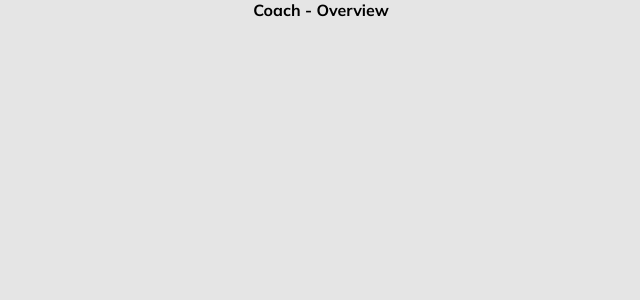
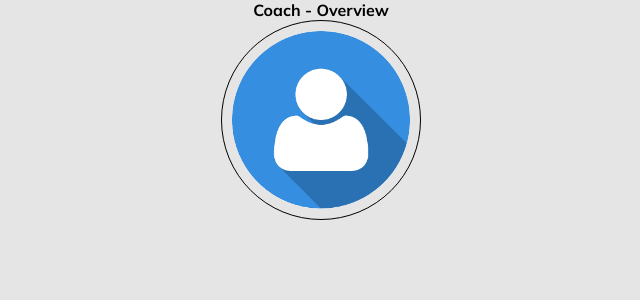
Before and after one commit to roberttullycarr/cyclingsimulator, a React (Create React App) app in the folder frontend/: page /coach/overview in a window 1280 px wide. Shown: the top 300 px of the page, without its empty margins (319-959 px from the left). Built offline with nearby package versions, Linux system fonts and the light colour scheme.

Commit message:
avatar created

```diff
--- a/frontend/src/3_Pages/2_Coach/2_1_Overview/index.jsx
+++ b/frontend/src/3_Pages/2_Coach/2_1_Overview/index.jsx
@@ -2,6 +2,7 @@ import {Main} from "../../../4_Components/1_Main";
 import {useEffect, useState} from "react";
 import {fetchCyclistData} from "../../../2_Store/Fetches/cyclist_data";
 import {useDispatch} from "react-redux";
+import Avatar from "../../../4_Components/7_Avatar";
 
 
 const Overview = () => {
@@ -15,6 +16,7 @@ const Overview = () => {
     return (
         <Main>
             <h1>Coach - Overview</h1>
+            <Avatar height={200} color={'black'}/>
         </Main>
     )
 }
--- /dev/null
+++ b/frontend/src/4_Components/7_Avatar/index.jsx
@@ -0,0 +1,50 @@
+import React from 'react'
+import styled from 'styled-components';
+import { useHistory, useLocation } from "react-router-dom";
+import avatar from "../../5_Assets/PNG/default_avatar.png"
+
+
+const AvatarRing = styled.div`
+height: ${props => `${props.height}px` || "50px"};
+width: ${props => `${props.height}px` || "50px"};
+margin-left: ${props => props.marginLeft || "4%"};
+margin-right: ${props => props.marginRight || "4%"};
+border: 1px solid ${props => props.color || '#FFFFFF'};
+border-radius: ${props => `${props.height / 2}px` || "25px"};
+display: flex;
+justify-content: center;
+align-items: center;
+`
+
+export const BaseAvatar = styled.img`
+    height: 90%;
+    width: 90%;
+    object-fit: cover;
+    border-radius: 50%;
+
+    :hover {
+        cursor: pointer;
+    }
+
+    :active {
+        transform: translateY(2px);
+    }
+`
+
+
+const Avatar = (props) => {
+    const history = useHistory();
+    const location = useLocation();
+
+    return (
+        <AvatarRing height={props.height} width={props.width} marginLeft={props.marginLeft}
+                    marginRight={props.marginRight} color={props.color}>
+            <BaseAvatar  src={props.user ? props.user : avatar}
+                     alt={props.alt}
+                    onClick={() => location.pathname !== `/${props.user_id}` ?
+                        history.push(`/${props.user_id}`) : null}/>
+        </AvatarRing>
+    )
+};
+
+export default Avatar;
```
Also changed, not shown: frontend/src/5_Assets/PNG/default_avatar.png (added).
